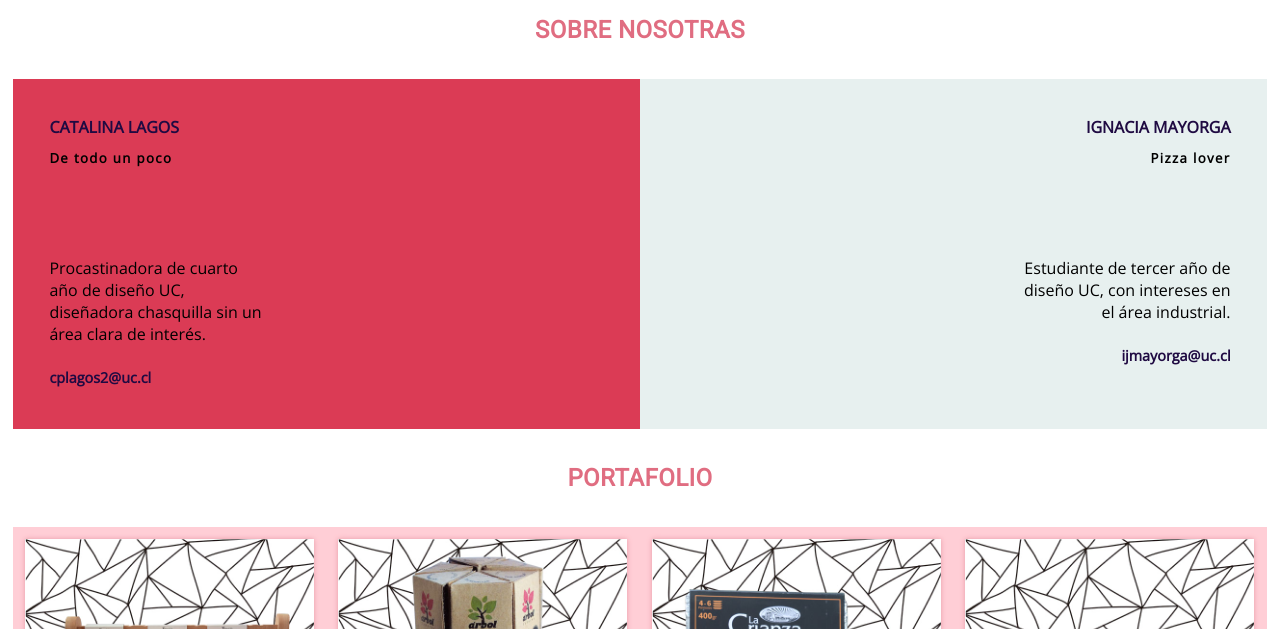
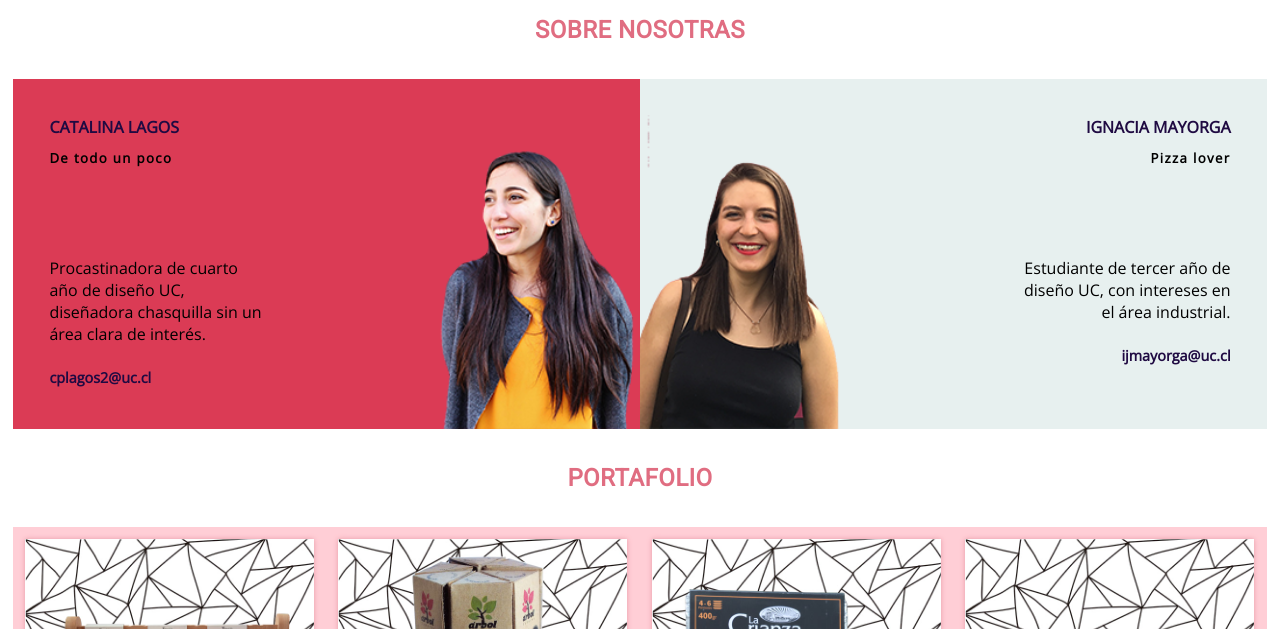
Before and after one commit to catallarin/lagos-mayorga, a plain HTML site: page index.html in a window 1280 px wide. Shown: the part 738-1367 px from the top of the page. Drawn offline with nearby package versions, Linux system fonts and the light colour scheme.

Commit message:
Update estilo.css

```diff
--- a/css/estilo.css
+++ b/css/estilo.css
@@ -81,7 +81,7 @@ video{
 	min-height:300px;
 	text-align:left;
 	background-color:rgba(219, 59, 85,1);
-	background-image:url('../images/.png');
+	background-image:url('../images/cata.png');
 	background-position:top right;
 	background-repeat:no-repeat;
 	background-size:auto 100%;
@@ -98,7 +98,7 @@ video{
 	min-height:300px;
 	text-align:right;
 	background-color:rgba(231,240,239,1);
-	background-image:url('../images/.png');
+	background-image:url('../images/igna.png');
 	background-position:top left;
 	background-repeat:no-repeat;
 	background-size:auto 100%;
```
